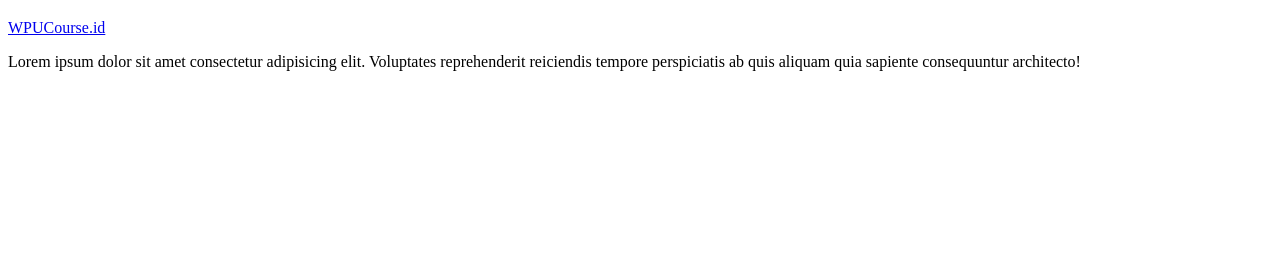
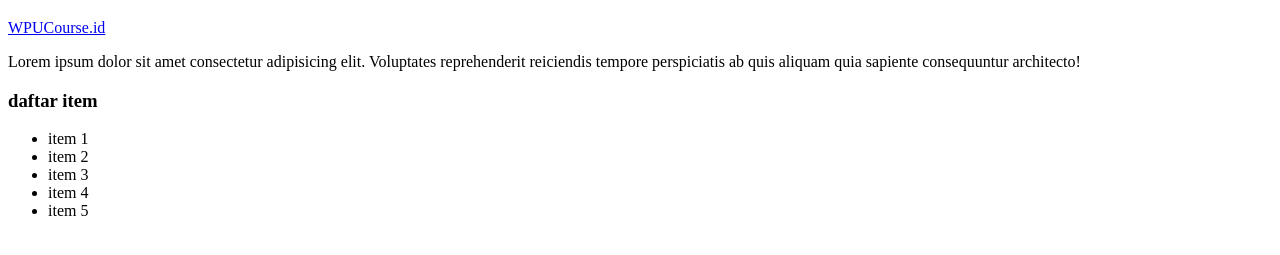
Before and after one commit to tullisadrianbatistaa/wpubelajarweb, a plain HTML site: page 04-git-dan-github/coba.html in a window 1280 px wide. Shown: the part 61-316 px from the top of the page. Drawn offline with Linux system fonts and the light colour scheme.

Commit message:
feat: menambahkan daftar item ke dalam coba.html

```diff
--- a/04-git-dan-github/coba.html
+++ b/04-git-dan-github/coba.html
@@ -9,5 +9,14 @@
   <h1>Hello Git</h1>
   <a href="https://wpucourse.id">WPUCourse.id</a>
   <p>Lorem ipsum dolor sit amet consectetur adipisicing elit. Voluptates reprehenderit reiciendis tempore perspiciatis ab quis aliquam quia sapiente consequuntur architecto!</p>
+
+  <h3>daftar item</h3>
+  <ul>
+    <li>item 1</li>
+    <li>item 2</li>
+    <li>item 3</li>
+    <li>item 4</li>
+    <li>item 5</li>
+  </ul>
 </body>
 </html>
```
